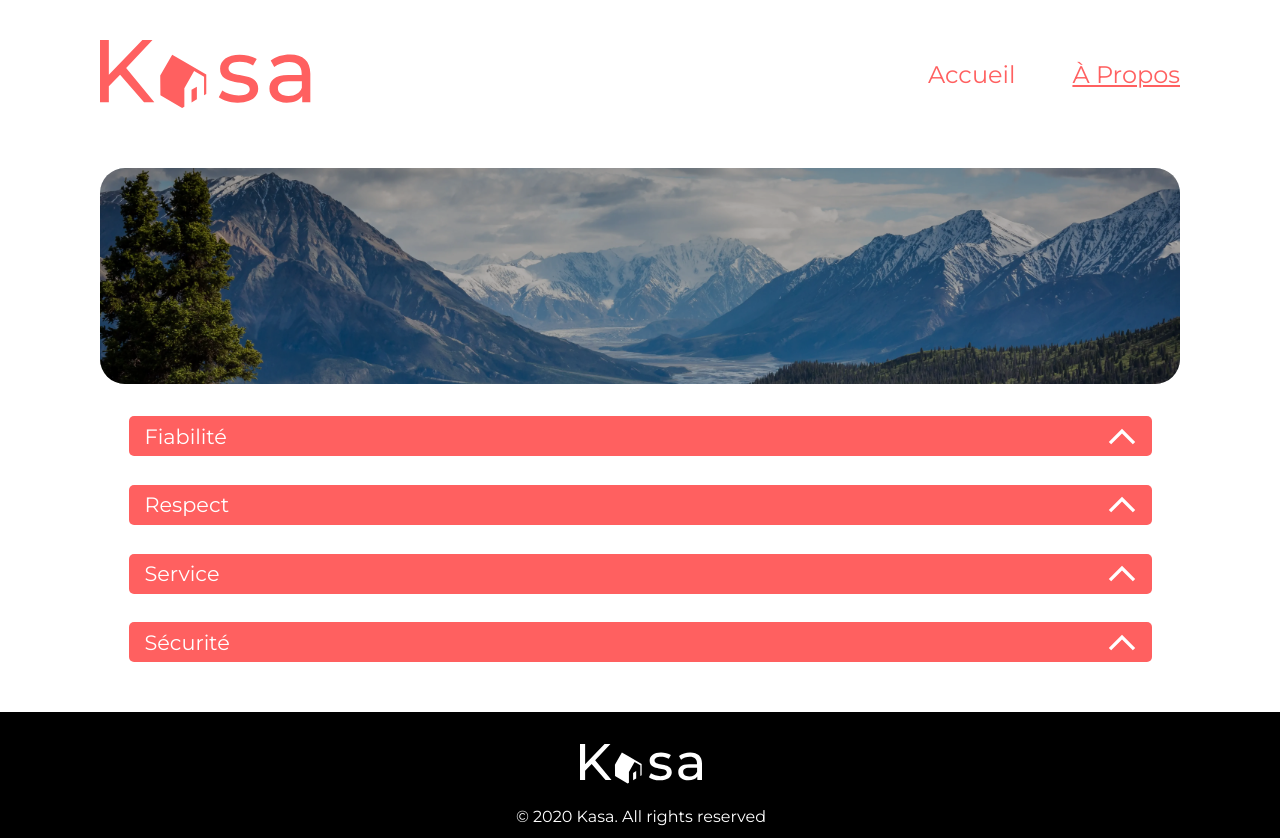
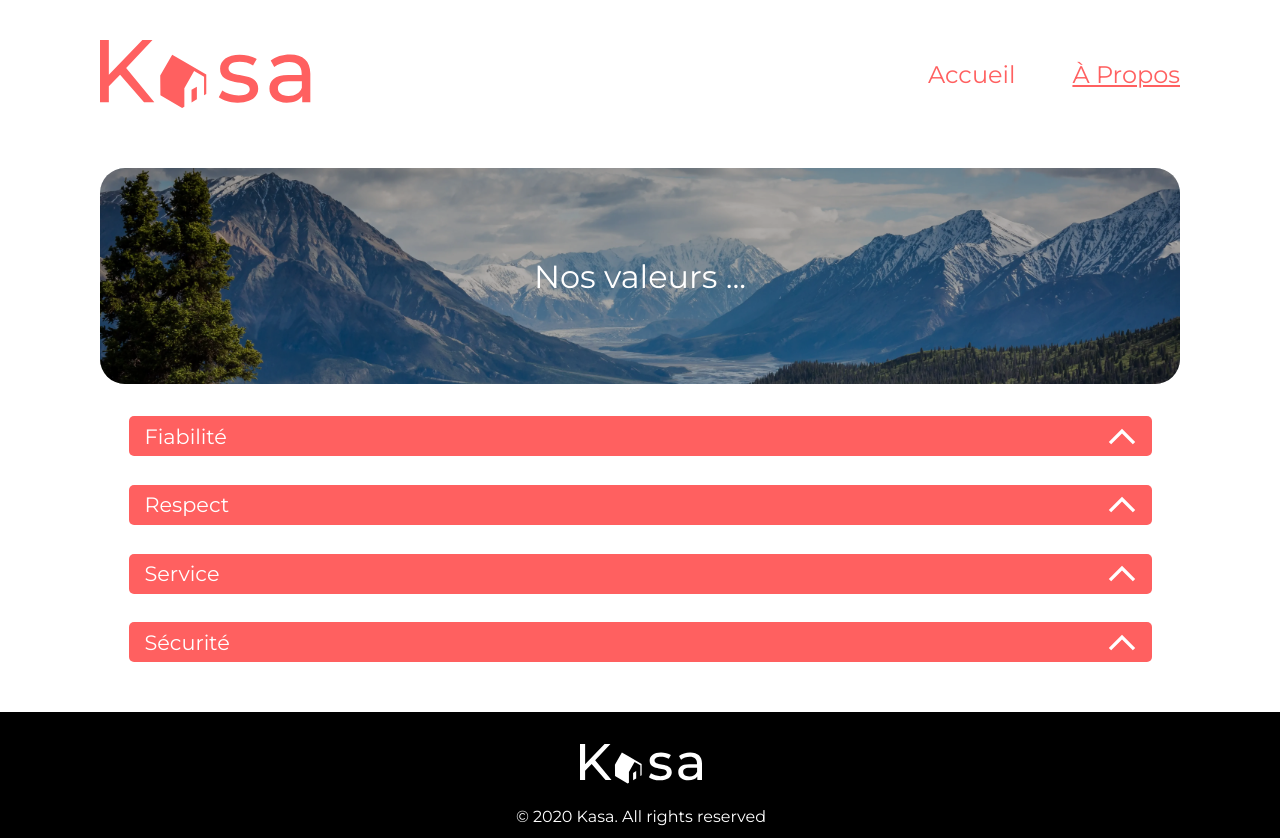
Before and after one commit to fdacheux/projet-7_kasa, a React (Create React App) app: page /about in a window 1280 px wide. Built offline with nearby package versions, Linux system fonts and the light colour scheme.

Commit message:
feat(about page banner): add h1
to improve seo and accessibility, add an h1 tag on banner element

```diff
--- a/src/pages/About/index.tsx
+++ b/src/pages/About/index.tsx
@@ -5,9 +5,10 @@ import style from "./About.module.scss";
 import aboutData from "./About.data.json";
 
 function About() {
+  const title = "Nos valeurs ..."
   return (
     <main>
-      <Banner isHomepage={false} hasTitle={false} imgUrl={bannerAbout} />
+      <Banner isHomepage={false} hasTitle={true} imgUrl={bannerAbout} title={title} />
       <section className={style.aboutSection}>
         {aboutData.map((element) => (
           <Collapse
```
